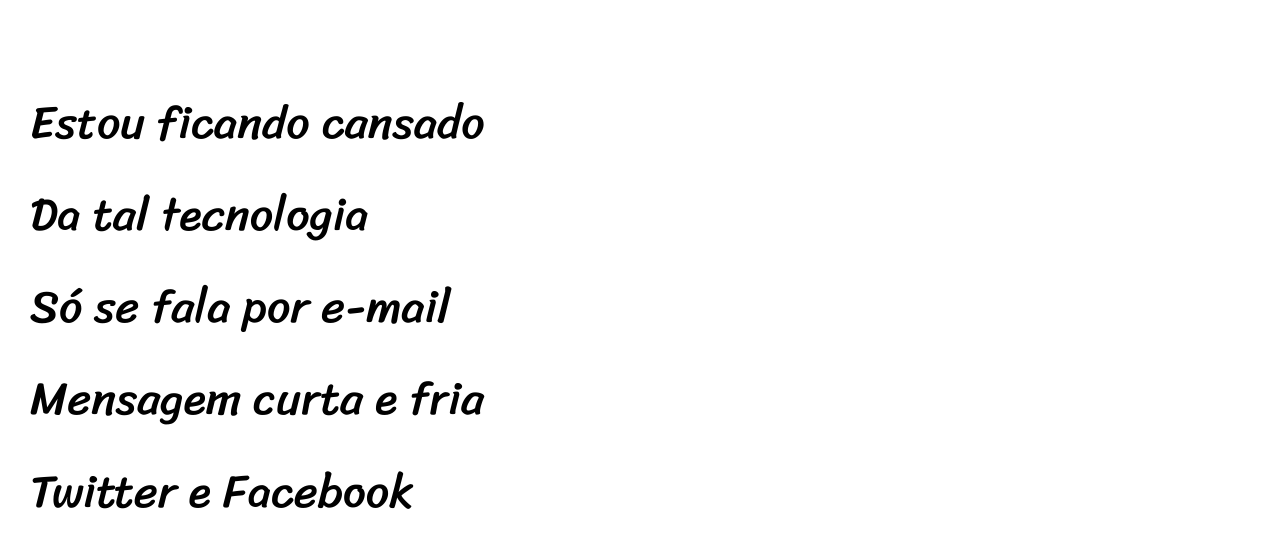
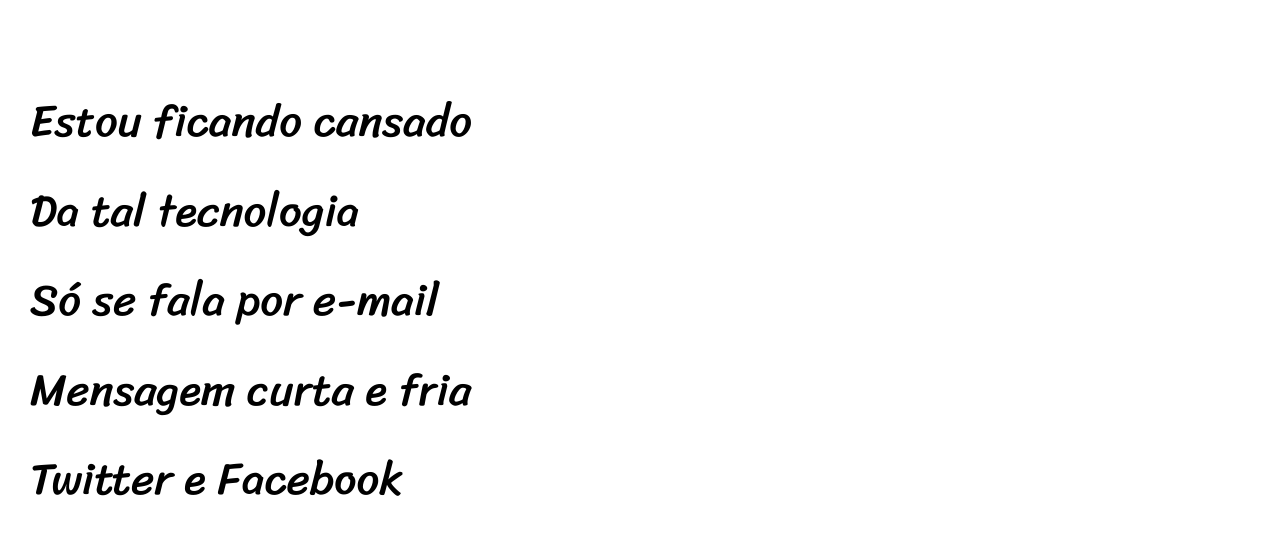
Before and after one commit to gabrielmartimf/html-css, a plain HTML site: page exercicios/desafio04b/index.html in a window 1280 px wide. Shown: the part 263-800 px from the top of the page. Drawn offline with Linux system fonts and the light colour scheme.

Commit message:
Update style.css

```diff
--- a/exercicios/desafio04b/estilo/style.css
+++ b/exercicios/desafio04b/estilo/style.css
@@ -65,7 +65,7 @@
     line-height: 2em;
     padding-left: 30px;
     font-family: var(--fonte-conteudo);
-    font-size: 3.6vw;
+    font-size: 3.5vw;
 }
 
 section.normal {
```
